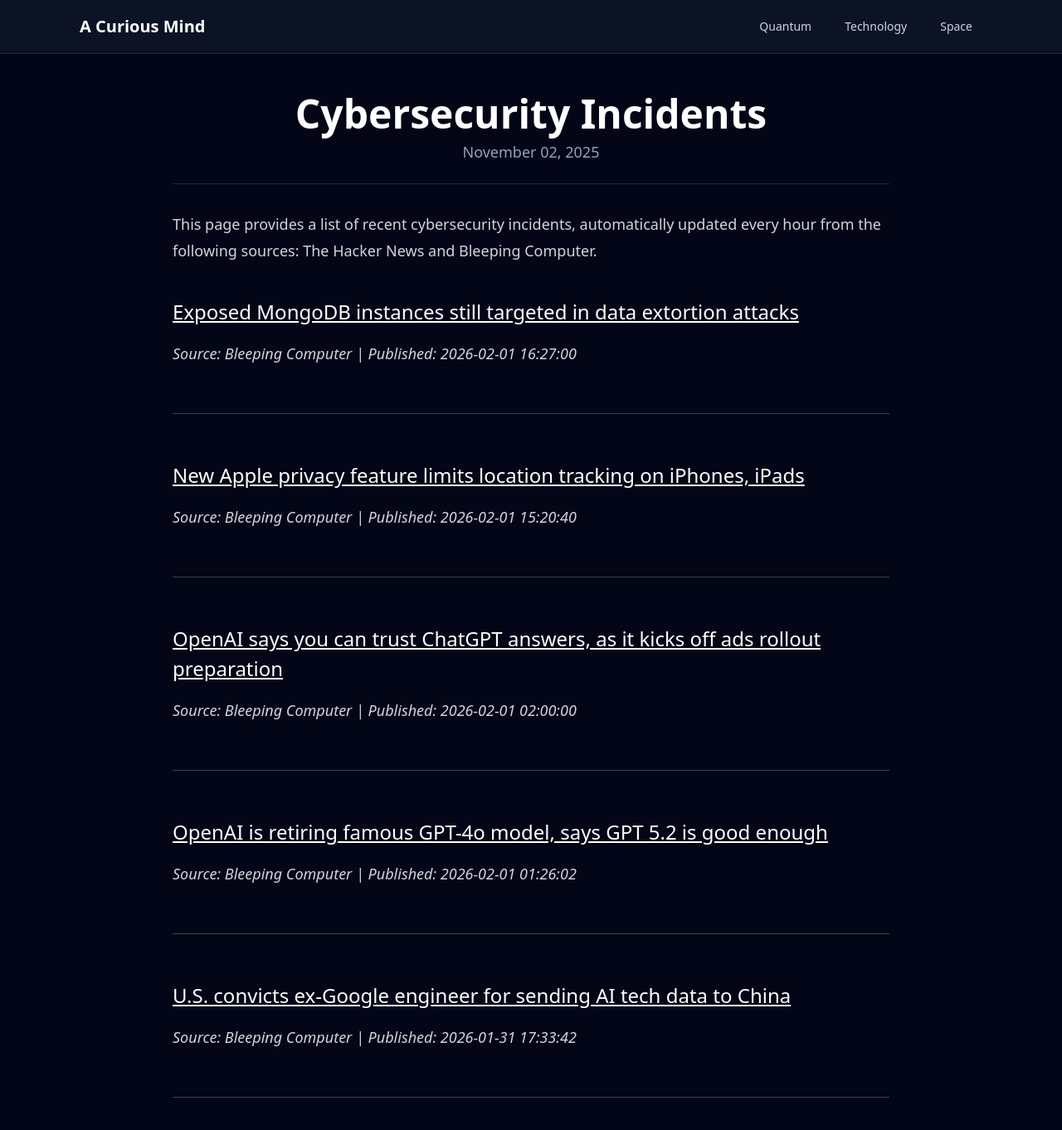
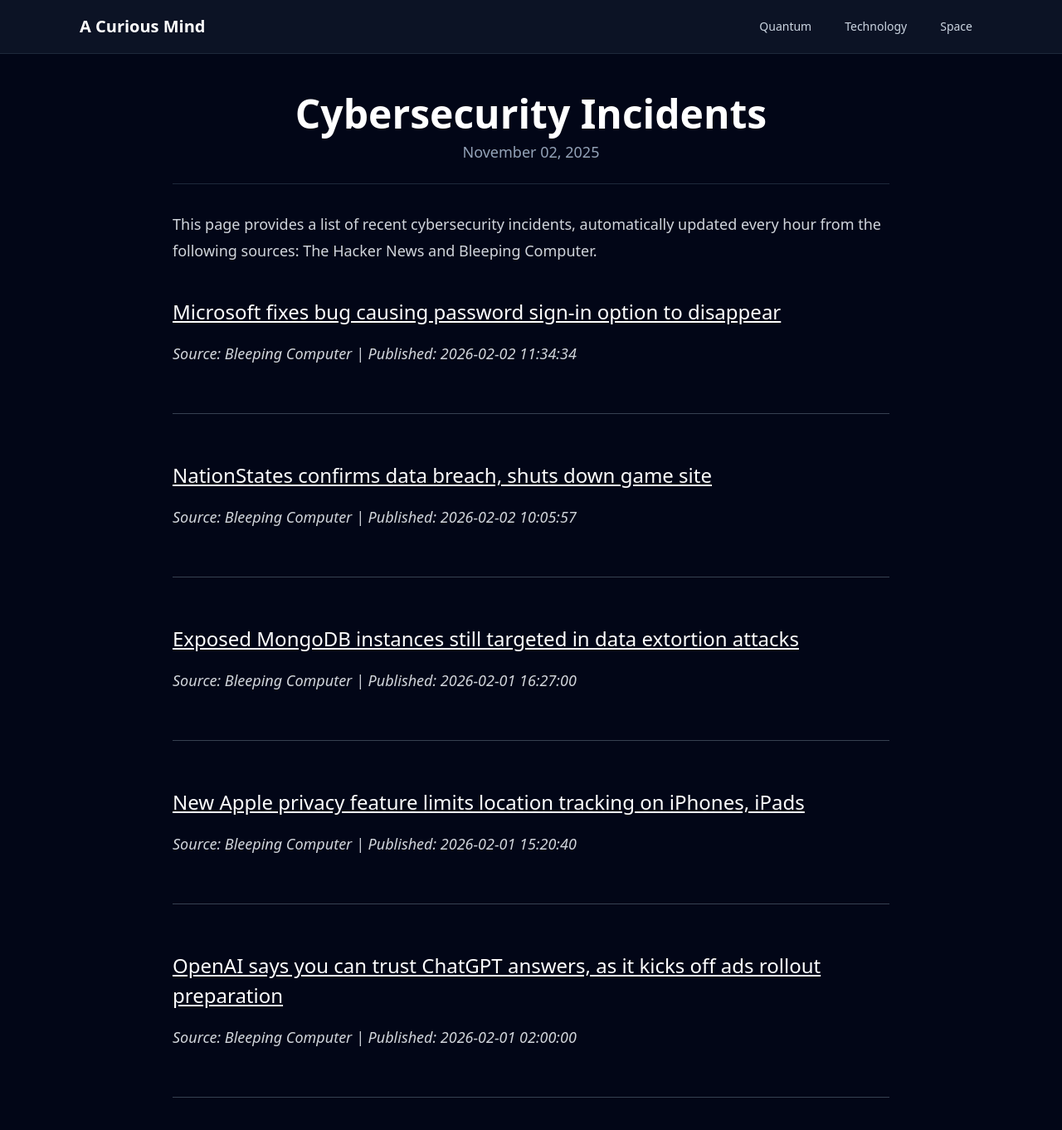
Before and after one commit to onehl7/onehl7.github.io, a Jekyll site: the page built from _posts/2025-11-02-cybersecurity-incidents.md, in a window 1280 px wide and 1400 px high. Shown: the top 1362 px of the window at 83% size. Built offline with Jekyll 4.4.1, drawn with Linux system fonts in a browser that asks for light colours; nearby versions of some CDN libraries.

Commit message:
Update news data

```diff
--- a/_data/news.json
+++ b/_data/news.json
@@ -1,4 +1,16 @@
 [
+  {
+    "source": "Bleeping Computer",
+    "title": "Microsoft fixes bug causing password sign-in option to disappear",
+    "link": "https://www.bleepingcomputer.com/news/microsoft/microsoft-fixes-bug-causing-password-sign-in-option-to-disappear/",
+    "published": "2026-02-02 11:34:34"
+  },
+  {
+    "source": "Bleeping Computer",
+    "title": "NationStates confirms data breach, shuts down game site",
+    "link": "https://www.bleepingcomputer.com/news/security/nationstates-confirms-data-breach-shuts-down-game-site/",
+    "published": "2026-02-02 10:05:57"
+  },
   {
     "source": "Bleeping Computer",
     "title": "Exposed MongoDB instances still targeted in data extortion attacks",
@@ -16,17 +28,5 @@
     "title": "OpenAI says you can trust ChatGPT answers, as it kicks off ads rollout preparation",
     "link": "https://www.bleepingcomputer.com/news/artificial-intelligence/openai-says-you-can-trust-chatgpt-answers-as-it-kicks-off-ads-rollout-preparation/",
     "published": "2026-02-01 02:00:00"
-  },
-  {
-    "source": "Bleeping Computer",
-    "title": "OpenAI is retiring famous GPT-4o model, says GPT 5.2 is good enough",
-    "link": "https://www.bleepingcomputer.com/news/artificial-intelligence/openai-is-retiring-famous-gpt-4o-model-says-gpt-52-is-good-enough/",
-    "published": "2026-02-01 01:26:02"
-  },
-  {
-    "source": "Bleeping Computer",
-    "title": "U.S. convicts ex-Google engineer for sending AI tech data to China",
-    "link": "https://www.bleepingcomputer.com/news/security/us-convicts-ex-google-engineer-for-sending-ai-tech-data-to-china/",
-    "published": "2026-01-31 17:33:42"
   }
 ]
```
